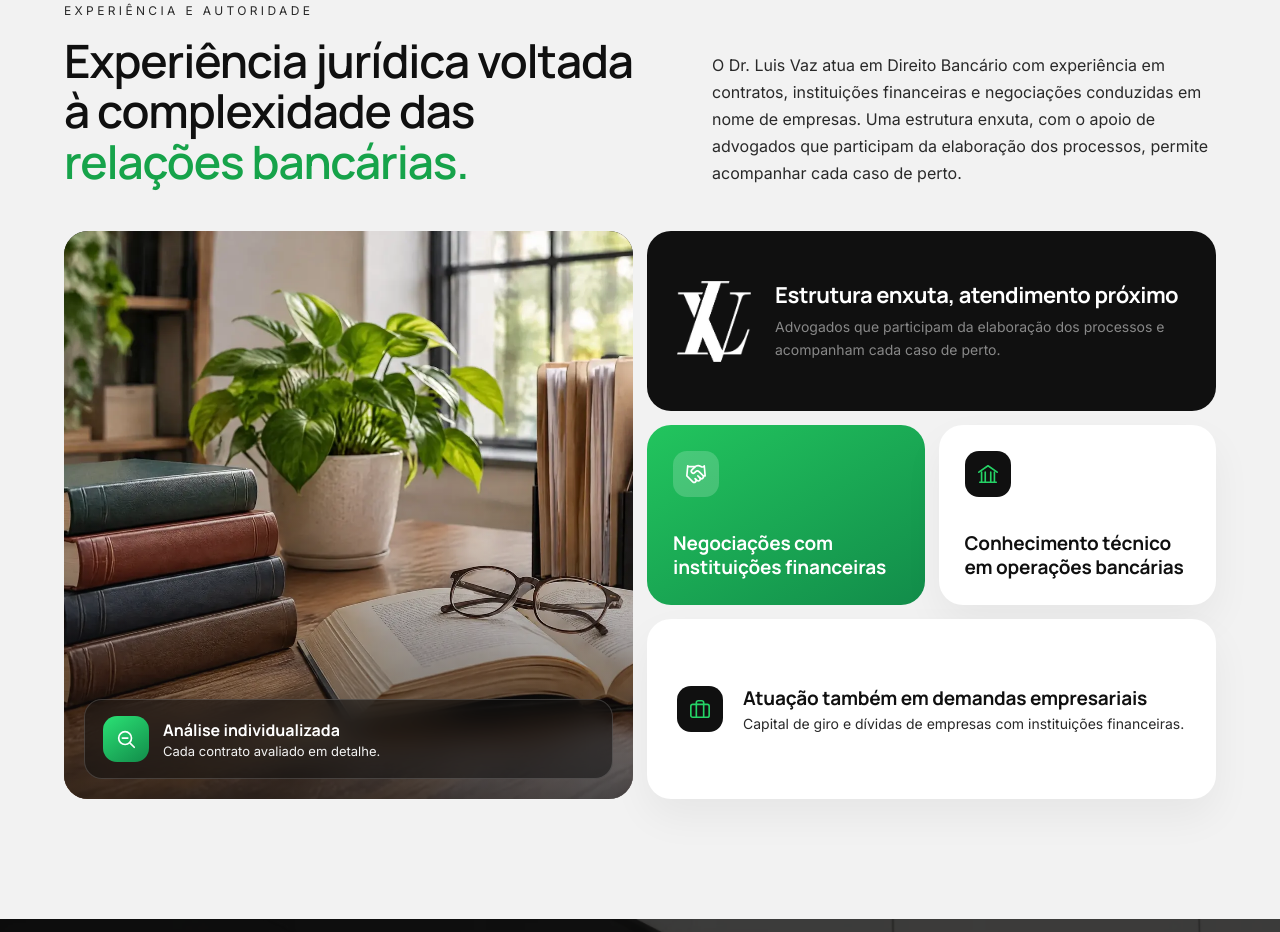
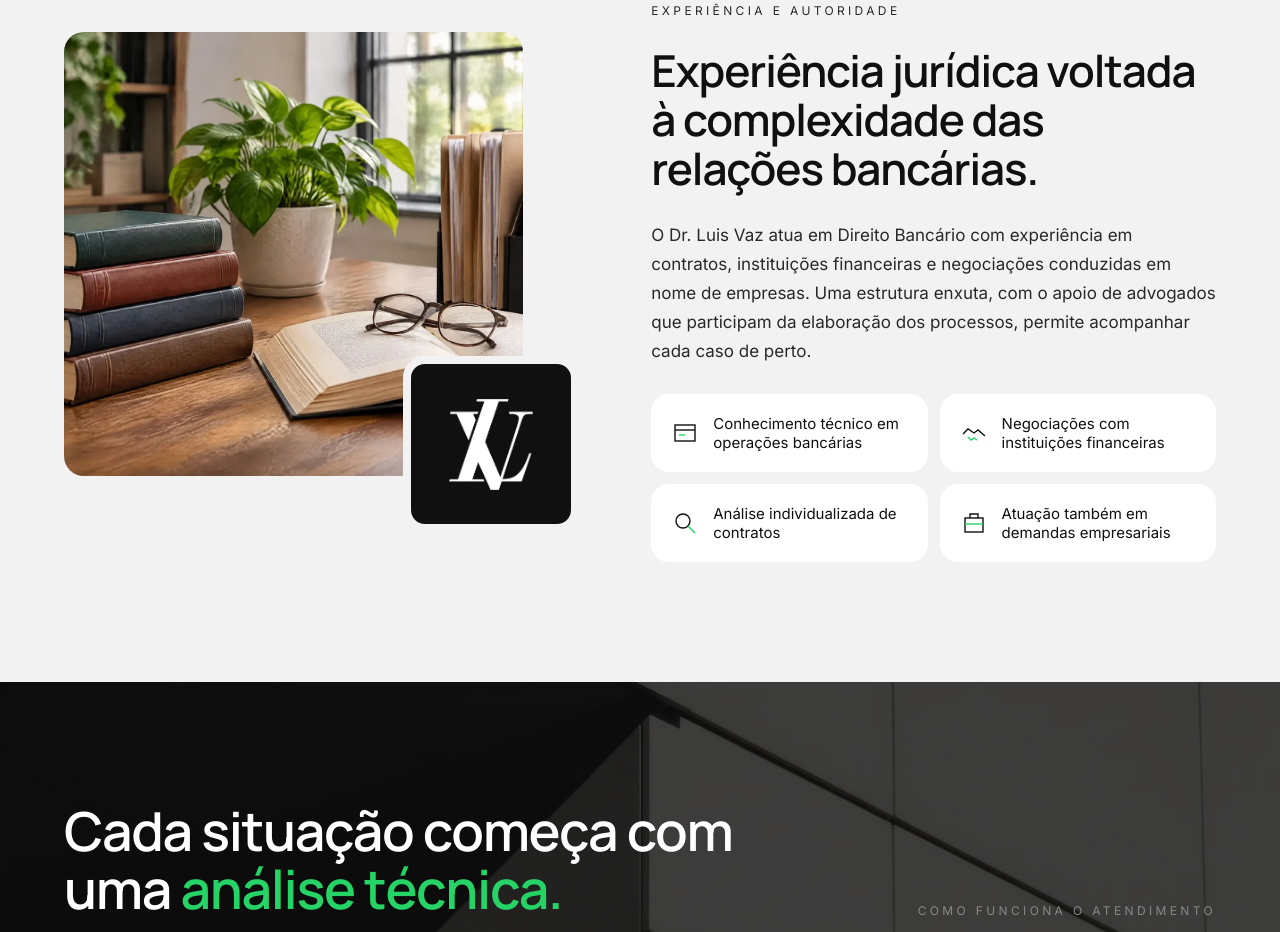
Before and after one commit to agenciaadsbr/Luis-Vaz-Advogados, a plain HTML site: page index.html in a window 1280 px wide. Shown: the part 4770-5702 px from the top of the page. Drawn offline with Linux system fonts and the light colour scheme; no server answers.

Commit message:
Experiência volta ao layout anterior (mantém a foto em alta)
Co-Authored-By: Claude Opus 5.5 <noreply@anthropic.com>
Claude-Session: https://claude.ai/code/session_01QwhNRGadjS8GQLV6cqAxXe

```diff
--- a/index.html
+++ b/index.html
@@ -219,39 +219,21 @@
 </section>
 
 <!-- 05 EXPERIÊNCIA -->
-<section style="background:#F2F2F2; color:#101010">
-  <div class="m-pad" style="max-width:1200px; margin:0 auto; padding:120px 24px; display:flex; flex-direction:column; gap:44px">
-    <div style="display:flex; flex-wrap:wrap; gap:24px 64px; align-items:flex-end; justify-content:space-between">
-      <div style="flex:1 1 460px; min-width:0; display:flex; flex-direction:column; gap:18px">
-        <span style="font-size:12px; letter-spacing:.28em; color:#292929">EXPERIÊNCIA E AUTORIDADE</span>
-        <h2 style="margin:0; font-family:Manrope, sans-serif; font-weight:600; letter-spacing:-.025em; font-size:clamp(30px, 3.8vw, 46px); line-height:1.1">Experiência jurídica voltada à complexidade das <em style="color:#16A34A; font-style:normal">relações bancárias.</em></h2>
-      </div>
-      <p style="flex:1 1 380px; min-width:0; margin:0; font-size:16px; line-height:1.7; color:#292929">O Dr. Luis Vaz atua em Direito Bancário com experiência em contratos, instituições financeiras e negociações conduzidas em nome de empresas. Uma estrutura enxuta, com o apoio de advogados que participam da elaboração dos processos, permite acompanhar cada caso de perto.</p>
+<section style="background:#F2F2F2; color:#101010; overflow:hidden">
+  <div class="m-pad" style="max-width:1200px; margin:0 auto; padding:120px 24px; display:flex; flex-wrap:wrap; gap:72px; align-items:center">
+    <div style="flex:1 1 420px; min-width:0; position:relative; min-height:500px">
+      <img decoding="async" width="1700" height="1134" src="/assets/img/experiencia-c2.webp" alt="Livros e documentos organizados sobre a mesa de trabalho" loading="lazy" style="position:absolute; top:0; left:0; width:calc(100% - 56px); height:calc(100% - 56px); object-fit:cover; border-radius:20px">
+      <div aria-hidden="true" style="position:absolute; right:0; bottom:0; width:176px; height:176px; background:#101010; border:8px solid #F2F2F2; border-radius:22px; display:flex; align-items:center; justify-content:center"><img decoding="async" width="187" height="203" src="/assets/img/simbolo-branco.png" alt="" style="width:84px; height:auto; display:block"></div>
     </div>
-    <div class="bento" style="display:grid; grid-template-columns:repeat(4, minmax(0, 1fr)); grid-auto-rows:minmax(180px, auto); gap:14px">
-      <div class="b-img zoom" style="grid-column:span 2; grid-row:span 3; position:relative; overflow:hidden; border-radius:24px; min-height:474px; background:#101010">
-        <img decoding="async" width="1700" height="1134" src="/assets/img/experiencia-c2.webp" alt="Livros e documentos organizados sobre a mesa de trabalho" loading="lazy" style="position:absolute; inset:0; width:100%; height:100%; object-fit:cover; display:block">
-        <div aria-hidden="true" style="position:absolute; inset:0; background:linear-gradient(0deg, rgba(16,16,16,.7) 0%, rgba(16,16,16,0) 55%)"></div>
-        <div style="position:absolute; left:20px; right:20px; bottom:20px; display:flex; align-items:center; gap:14px; background:rgba(16,16,16,.55); backdrop-filter:blur(12px); -webkit-backdrop-filter:blur(12px); border:1px solid rgba(255,255,255,.16); border-radius:18px; padding:16px 18px; color:#FFFFFF">
-          <span aria-hidden="true" style="width:46px; height:46px; border-radius:14px; background:linear-gradient(145deg, #2BE275 0%, #128C4A 100%); display:flex; align-items:center; justify-content:center; flex:0 0 auto"><svg width="22" height="22" viewBox="0 0 24 24" fill="none" stroke="#FFFFFF" stroke-width="1.8" stroke-linecap="round" stroke-linejoin="round" aria-hidden="true"><circle cx="11" cy="11" r="7"></circle><path d="m21 21-4.3-4.3"></path><path d="M8 11h6"></path></svg></span>
-          <div style="display:flex; flex-direction:column; gap:2px"><strong style="font-family:Manrope, sans-serif; font-weight:700; font-size:16px">Análise individualizada</strong><span style="font-size:13px; color:#F2F2F2">Cada contrato avaliado em detalhe.</span></div>
-        </div>
-      </div>
-      <div style="grid-column:span 2; border-radius:24px; background:#101010; color:#FFFFFF; padding:30px; display:flex; gap:24px; align-items:center; position:relative; overflow:hidden">
-        <img decoding="async" width="187" height="203" src="/assets/img/simbolo-branco.png" alt="" aria-hidden="true" style="width:74px; height:auto; display:block; flex:0 0 auto">
-        <div style="display:flex; flex-direction:column; gap:8px"><strong style="font-family:Manrope, sans-serif; font-weight:700; font-size:22px; letter-spacing:-.02em; line-height:1.2">Estrutura enxuta, atendimento próximo</strong><span style="font-size:14px; line-height:1.6; color:#888888">Advogados que participam da elaboração dos processos e acompanham cada caso de perto.</span></div>
-      </div>
-      <div style="border-radius:24px; background:linear-gradient(150deg, #22C55E 0%, #128C4A 100%); color:#FFFFFF; padding:26px; display:flex; flex-direction:column; justify-content:space-between; gap:18px">
-        <span aria-hidden="true" style="width:46px; height:46px; border-radius:14px; background:rgba(255,255,255,.18); display:flex; align-items:center; justify-content:center; flex:0 0 auto"><svg width="22" height="22" viewBox="0 0 24 24" fill="none" stroke="#FFFFFF" stroke-width="1.8" stroke-linecap="round" stroke-linejoin="round" aria-hidden="true"><path d="m11 17 2 2a1 1 0 1 0 3-3"></path><path d="m14 14 2.5 2.5a1 1 0 1 0 3-3l-3.88-3.88a3 3 0 0 0-4.24 0l-.88.88a1 1 0 1 1-3-3l2.81-2.81a5.79 5.79 0 0 1 7.06-.87l.47.28a2 2 0 0 0 1.42.25L21 4"></path><path d="m21 3 1 11h-2"></path><path d="M3 3 2 14l6.5 6.5a1 1 0 1 0 3-3"></path><path d="M3 4h8"></path></svg></span>
-        <strong style="font-family:Manrope, sans-serif; font-weight:700; font-size:19px; line-height:1.25; letter-spacing:-.01em">Negociações com instituições financeiras</strong>
-      </div>
-      <div style="border-radius:24px; background:#FFFFFF; padding:26px; display:flex; flex-direction:column; justify-content:space-between; gap:18px; box-shadow:0 18px 40px rgba(16,16,16,.05)">
-        <span aria-hidden="true" style="width:46px; height:46px; border-radius:14px; background:#101010; display:flex; align-items:center; justify-content:center; flex:0 0 auto"><svg width="22" height="22" viewBox="0 0 24 24" fill="none" stroke="#25D366" stroke-width="1.8" stroke-linecap="round" stroke-linejoin="round" aria-hidden="true"><path d="M3 21h18"></path><path d="M5 21V10M9 21V10M15 21V10M19 21V10"></path><path d="M2 10 12 3l10 7"></path></svg></span>
-        <strong style="font-family:Manrope, sans-serif; font-weight:700; font-size:19px; line-height:1.25; letter-spacing:-.01em">Conhecimento técnico em operações bancárias</strong>
-      </div>
-      <div style="grid-column:span 2; border-radius:24px; background:#FFFFFF; padding:26px 30px; display:flex; gap:20px; align-items:center; box-shadow:0 18px 40px rgba(16,16,16,.05)">
-        <span aria-hidden="true" style="width:46px; height:46px; border-radius:14px; background:#101010; display:flex; align-items:center; justify-content:center; flex:0 0 auto"><svg width="22" height="22" viewBox="0 0 24 24" fill="none" stroke="#25D366" stroke-width="1.8" stroke-linecap="round" stroke-linejoin="round" aria-hidden="true"><rect width="20" height="14" x="2" y="7" rx="2"></rect><path d="M16 21V5a2 2 0 0 0-2-2h-4a2 2 0 0 0-2 2v16"></path></svg></span>
-        <div style="display:flex; flex-direction:column; gap:4px"><strong style="font-family:Manrope, sans-serif; font-weight:700; font-size:19px; line-height:1.25; letter-spacing:-.01em">Atuação também em demandas empresariais</strong><span style="font-size:14px; color:#292929">Capital de giro e dívidas de empresas com instituições financeiras.</span></div>
+    <div style="flex:1.1 1 460px; min-width:0; display:flex; flex-direction:column; gap:28px">
+      <span style="font-size:12px; letter-spacing:.28em; color:#292929">EXPERIÊNCIA E AUTORIDADE</span>
+      <h2 style="margin:0; font-family:Manrope, sans-serif; font-weight:600; letter-spacing:-.025em; font-size:clamp(30px, 3.6vw, 44px); line-height:1.12">Experiência jurídica voltada à complexidade das relações bancárias.</h2>
+      <p style="margin:0; font-size:17px; line-height:1.7; color:#292929">O Dr. Luis Vaz atua em Direito Bancário com experiência em contratos, instituições financeiras e negociações conduzidas em nome de empresas. Uma estrutura enxuta, com o apoio de advogados que participam da elaboração dos processos, permite acompanhar cada caso de perto.</p>
+      <div style="display:grid; grid-template-columns:repeat(auto-fit, minmax(220px, 1fr)); gap:12px">
+        <div style="border-radius:18px; background:#FFFFFF; padding:20px; display:flex; gap:14px; align-items:center; font-size:15px"><svg width="28" height="28" viewBox="0 0 28 28" fill="none" stroke="#101010" stroke-width="1.4" style="flex:0 0 auto" aria-hidden="true"><rect x="4" y="6" width="20" height="16"></rect><line x1="4" y1="11" x2="24" y2="11"></line><line x1="8" y1="16" x2="14" y2="16" stroke="#25D366"></line></svg>Conhecimento técnico em operações bancárias</div>
+        <div style="border-radius:18px; background:#FFFFFF; padding:20px; display:flex; gap:14px; align-items:center; font-size:15px"><svg width="28" height="28" viewBox="0 0 28 28" fill="none" stroke="#101010" stroke-width="1.4" style="flex:0 0 auto" aria-hidden="true"><path d="M3 15l5-5 6 4 4-3 7 6"></path><path d="M8 18l3 3 3-2 3 2" stroke="#25D366"></path></svg>Negociações com instituições financeiras</div>
+        <div style="border-radius:18px; background:#FFFFFF; padding:20px; display:flex; gap:14px; align-items:center; font-size:15px"><svg width="28" height="28" viewBox="0 0 28 28" fill="none" stroke="#101010" stroke-width="1.4" style="flex:0 0 auto" aria-hidden="true"><circle cx="12" cy="12" r="7"></circle><line x1="17" y1="17" x2="24" y2="24" stroke="#25D366"></line></svg>Análise individualizada de contratos</div>
+        <div style="border-radius:18px; background:#FFFFFF; padding:20px; display:flex; gap:14px; align-items:center; font-size:15px"><svg width="28" height="28" viewBox="0 0 28 28" fill="none" stroke="#101010" stroke-width="1.4" style="flex:0 0 auto" aria-hidden="true"><rect x="5" y="9" width="18" height="14"></rect><path d="M10 9V5h8v4"></path><line x1="5" y1="15" x2="23" y2="15" stroke="#25D366"></line></svg>Atuação também em demandas empresariais</div>
       </div>
     </div>
   </div>
```
